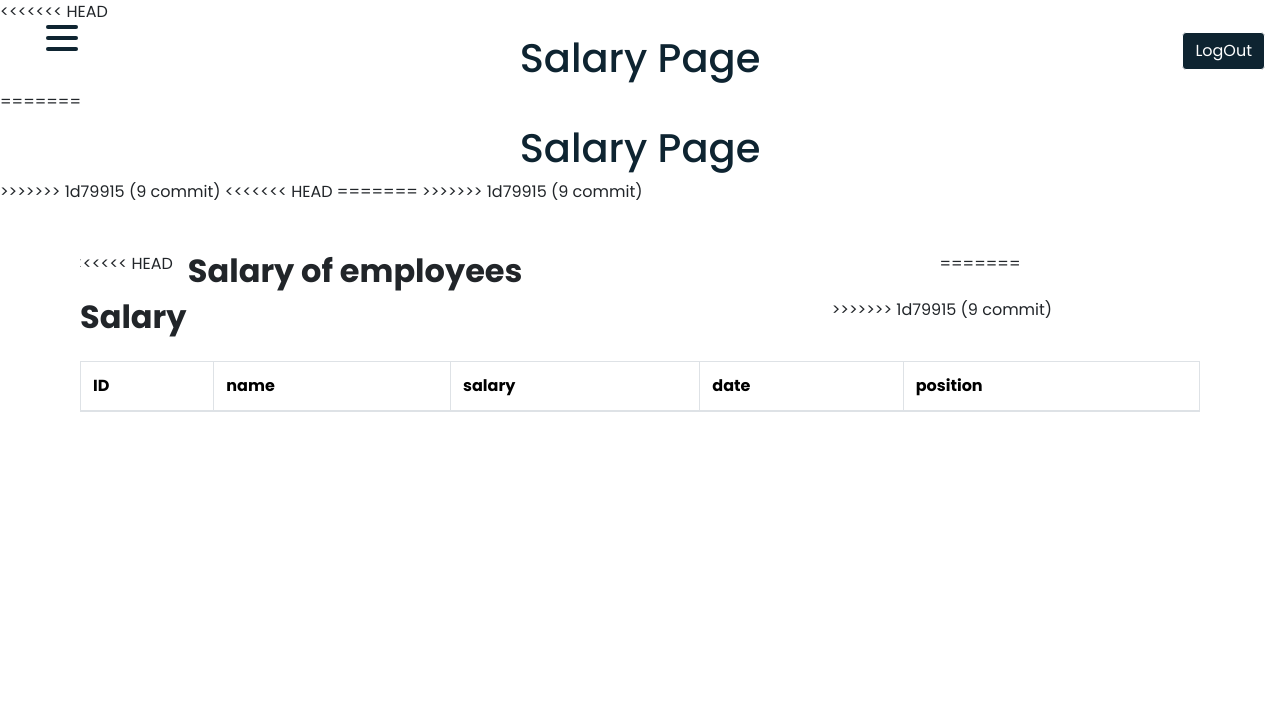
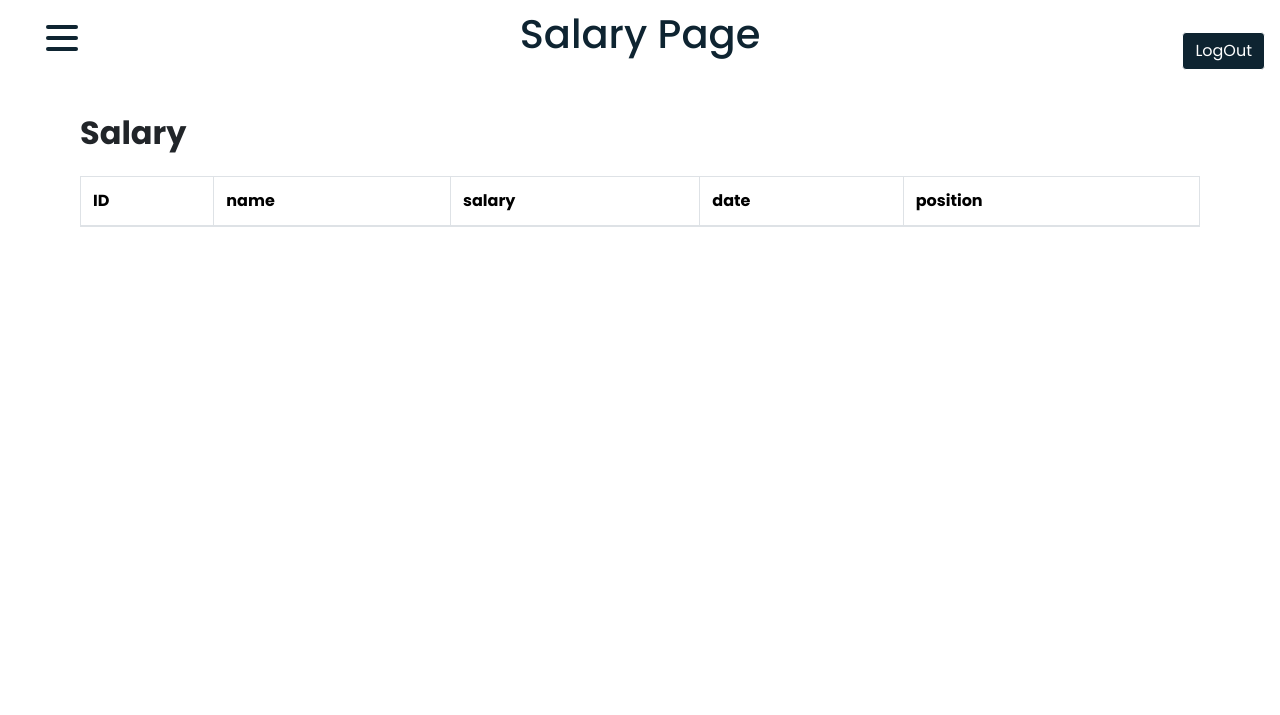
Before and after one commit to PETOYAN1/Table-Directior, a PHP site: page /Pages/InfoForDirector in a window 1280 px wide. Shown: the top 715 px of the page. Run offline with PHP 8.4, Linux system fonts and the light colour scheme; a user stored in the database is signed in; data comes from the database, SQL or seed files in the repository; data that the repository does not hold is empty.

Commit message:
save bugs

```diff
--- a/Pages/InfoForDirector/index.php
+++ b/Pages/InfoForDirector/index.php
@@ -12,7 +12,6 @@
 ?>
 <!DOCTYPE html>
 <html lang="en">
-<<<<<<< HEAD
     <head>
     <meta charset="utf-8">
     <meta name="viewport" content="width=device-width, initial-scale=1, shrink-to-fit=no">
@@ -32,26 +31,6 @@
 <body>
     <a href="index.php?logout" class="btn btn-primary position-absolute end-1 logout">LogOut</a>
     <h1><a href="" class="text-decoration-none h1">Salary Page</a></h1>
-=======
-<head>
-<meta charset="utf-8">
-<meta name="viewport" content="width=device-width, initial-scale=1, shrink-to-fit=no">
-<title>Salary Page</title>
-<link href="https://cdn.jsdelivr.net/npm/bootstrap@5.3.2/dist/css/bootstrap.min.css" rel="stylesheet" integrity="sha384-T3c6CoIi6uLrA9TneNEoa7RxnatzjcDSCmG1MXxSR1GAsXEV/Dwwykc2MPK8M2HN" crossorigin="anonymous">
-<link rel="stylesheet" href="https://fonts.googleapis.com/css?family=Roboto">
-<link rel="stylesheet" href="https://stackpath.bootstrapcdn.com/bootstrap/4.5.0/css/bootstrap.min.css">
-<link rel="stylesheet" href="https://fonts.googleapis.com/icon?family=Material+Icons">
-<link rel="stylesheet" href="https://maxcdn.bootstrapcdn.com/font-awesome/4.7.0/css/font-awesome.min.css">
-<link rel="stylesheet" href="../../css/resp_director.css">
-<script src="https://code.jquery.com/jquery-3.5.1.min.js"></script>
-<script src="https://cdn.jsdelivr.net/npm/popper.js@1.16.0/dist/umd/popper.min.js"></script>
-<script src="https://stackpath.bootstrapcdn.com/bootstrap/4.5.0/js/bootstrap.min.js"></script>
-<link rel="stylesheet" href="../../css/director.css">
-</head>
-<body>
-    <a href="index.php?logout" class="btn btn-primary position-absolute end-1 logout">LogOut</a>
-    <h1><a href="directors.php" class="text-decoration-none h1">Salary Page</a></h1>
->>>>>>> 1d79915 (9 commit)
   <?php
     if(isset($_GET['msg'])) {
         echo "<div id='message' onclick='hidden_message()' class='alert alert-primary text-center' role='alert'>";
@@ -70,34 +49,20 @@
             </div>
           <div class="menu-items">
             <li><a href="../directors.php">Home</a></li>
-<<<<<<< HEAD
             <li><a href="">Salary</a></li>
             <li><a href="all_directors.php">Directors</a></li>
             <li><a href="company.php">Companies</a></li>
-=======
-            <li><a href="InfoForDirector">Salary</a></li>
-            <li><a href="#">blogs</a></li>
-            <li><a href="#">portfolio</a></li>
->>>>>>> 1d79915 (9 commit)
             <li><a href="#">contact</a></li>
           </div>
         </div>
       </div>
     </nav>
-<<<<<<< HEAD
-=======
-  </body>
->>>>>>> 1d79915 (9 commit)
 <div class="container">
     <div class="table-responsive">
         <div class="table-wrapper">
             <div class="table-title">
                 <div class="row">
-<<<<<<< HEAD
-                    <div class="col-sm-8"><h2><b>Salary of employees</b></h2></div>
-=======
                     <div class="col-sm-8"><h2><b>Salary</b></h2></div>
->>>>>>> 1d79915 (9 commit)
                     <div class="col-sm-4">
                     </div>
                 </div>
@@ -142,7 +107,6 @@
             message.remove();
         }
         console.log("%c ".concat(" Salary "), "color: #0e2431; font-weight: bold; font-size: 40px; text-shadow: 2px 2px #80ecff");
-<<<<<<< HEAD
 
         ScrollReveal({
             reset : true,
@@ -173,8 +137,6 @@
             interval : 20,
             origin : 'right'
         });
-=======
->>>>>>> 1d79915 (9 commit)
   </script>
 </body>
 </html>
--- a/Pages/employees.php
+++ b/Pages/employees.php
@@ -19,10 +19,7 @@
 <link rel="stylesheet" href="https://fonts.googleapis.com/icon?family=Material+Icons">
 <link rel="stylesheet" href="https://maxcdn.bootstrapcdn.com/font-awesome/4.7.0/css/font-awesome.min.css">
 <script src="https://code.jquery.com/jquery-3.5.1.min.js"></script>
-<<<<<<< HEAD
 <script src="https://unpkg.com/scrollreveal"></script>
-=======
->>>>>>> 1d79915 (9 commit)
 <script src="https://cdn.jsdelivr.net/npm/popper.js@1.16.0/dist/umd/popper.min.js"></script>
 <script src="https://stackpath.bootstrapcdn.com/bootstrap/4.5.0/js/bootstrap.min.js"></script>
 <link rel="stylesheet" href="../css/director.css">
@@ -105,7 +102,6 @@
     $('[data-toggle="tooltip"]').tooltip();
   });
   console.log("%c ".concat("For Employees"), "color: #0e2431; font-weight: bold; font-size: 40px; text-shadow: 2px 2px #80ecff");
-<<<<<<< HEAD
 
   ScrollReveal({
             reset : true,
@@ -136,8 +132,6 @@
             interval : 20,
             origin : 'top'
         });
-=======
->>>>>>> 1d79915 (9 commit)
   </script>
 </body>
 </html>
```
Also changed, not shown: Action/function.php (+1 -20 lines), Pages/directors.php (+0 -15 lines).
